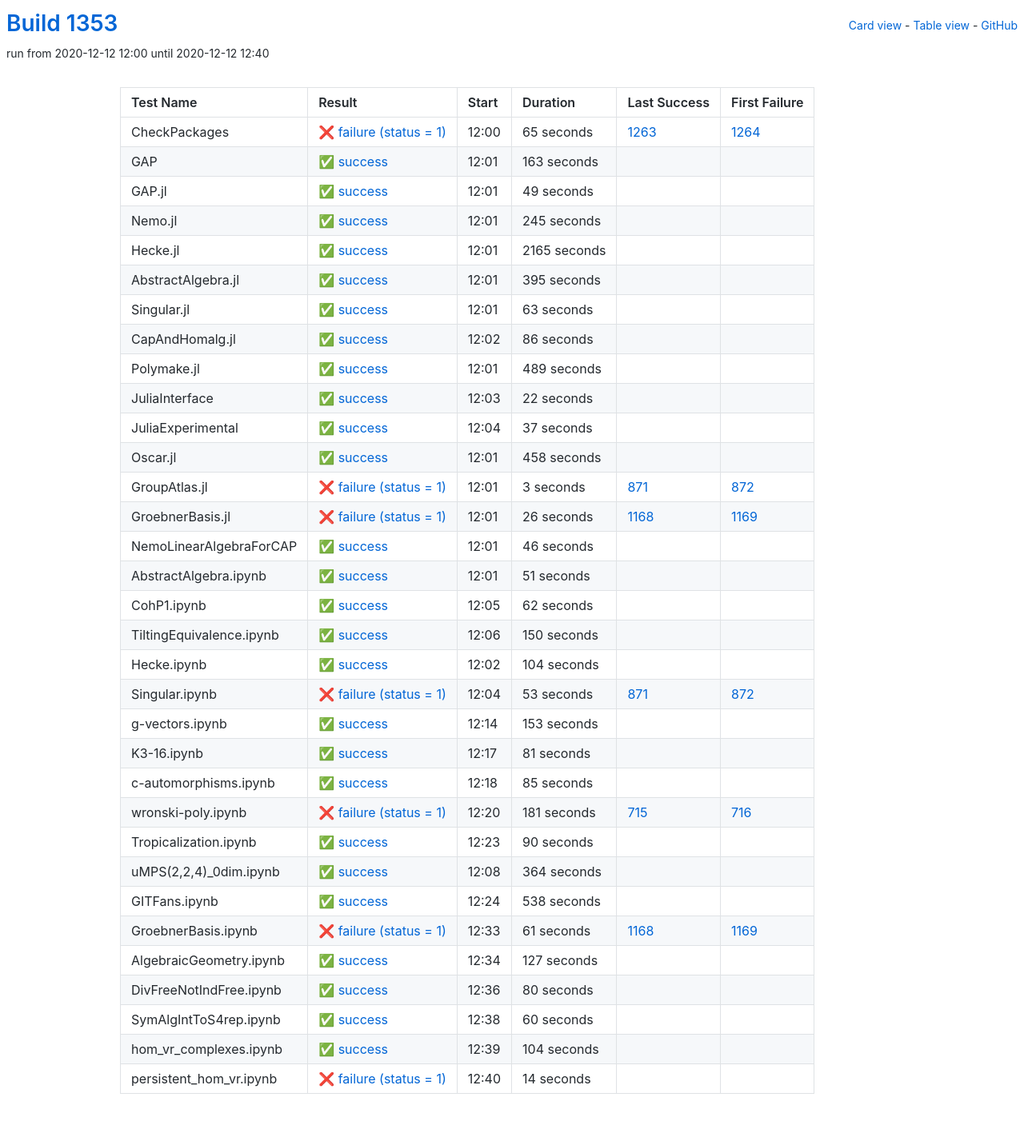
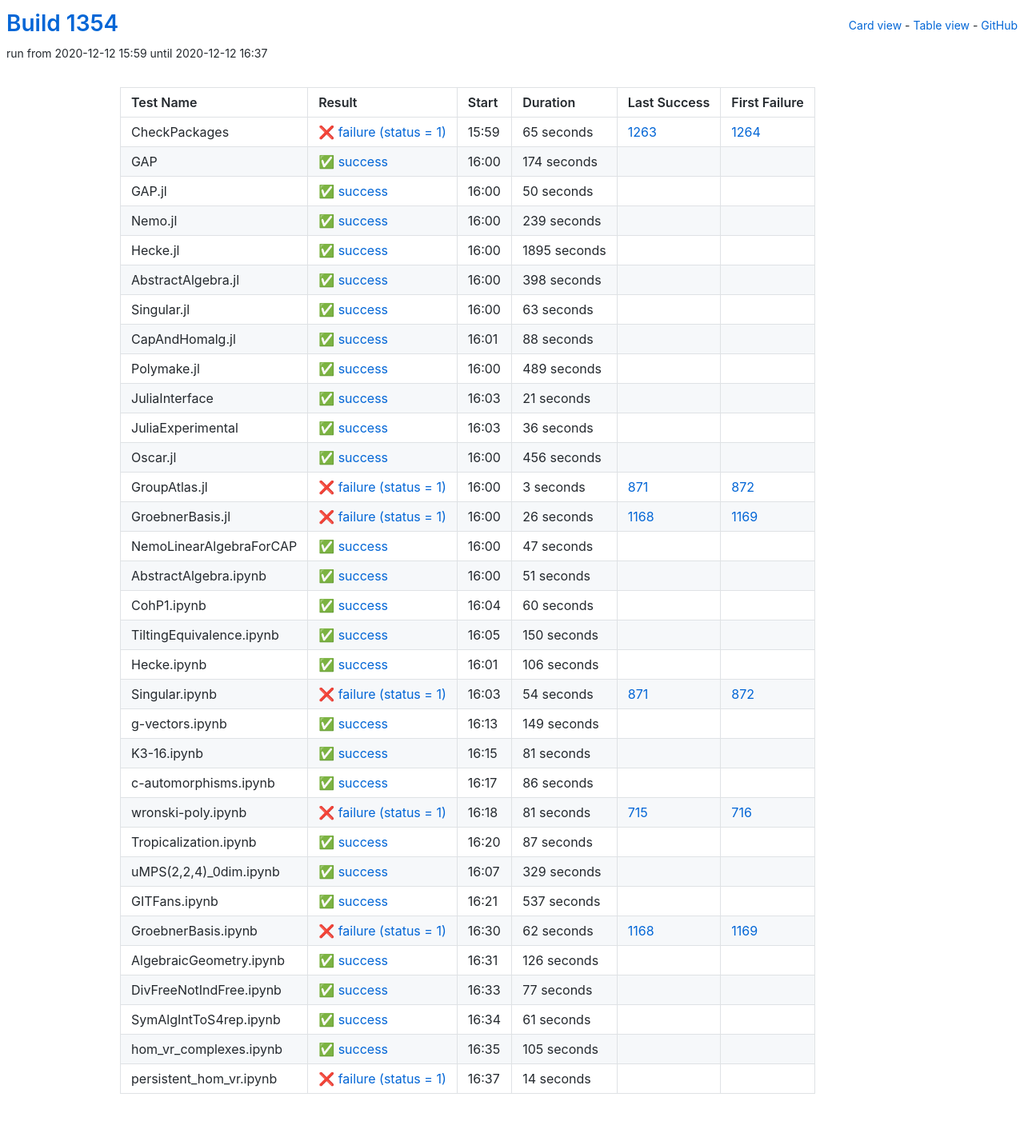
Before and after one commit to oscar-system/oscar-ci-status-stable, a Jekyll site: the page built from table.html, in a window 1280 px wide. Shown: the whole page at 80% size. Built offline with Jekyll 4.4.1, drawn with Linux system fonts in a browser that asks for light colours.

Commit message:
Build #1354

```diff
--- a/_data/ci.yml
+++ b/_data/ci.yml
@@ -1,6 +1,6 @@
 ---
-build: 1353
-build_url: https://oscarci.mathematik.uni-kl.de/job/oscar-stable/1353/
+build: 1354
+build_url: https://oscarci.mathematik.uni-kl.de/job/oscar-stable/1354/
 job: oscar-stable
 organization: oscar-system
 repo: oscar-ci-status-stable
@@ -8,8 +8,8 @@ repourl: https://github.com/oscar-system/oscar-ci-status-stable
 tests:
 - name: CheckPackages
   id: checkpackages
-  log: https://oscarci.mathematik.uni-kl.de/job/oscar-stable/1353/artifact/logs/build-1353/CheckPackages.log
-  start: 2020-12-12 12:00
+  log: https://oscarci.mathematik.uni-kl.de/job/oscar-stable/1354/artifact/logs/build-1354/CheckPackages.log
+  start: 2020-12-12 15:59
   success: false
   exitcode: 1
   status: failure
@@ -20,68 +20,68 @@ tests:
   first_failure_url: https://oscarci.mathematik.uni-kl.de/job/oscar-stable/1264/
 - name: GAP
   id: gap
-  log: https://oscarci.mathematik.uni-kl.de/job/oscar-stable/1353/artifact/logs/build-1353/GAP.log
-  start: 2020-12-12 12:01
+  log: https://oscarci.mathematik.uni-kl.de/job/oscar-stable/1354/artifact/logs/build-1354/GAP.log
+  start: 2020-12-12 16:00
   success: true
   exitcode: 0
   status: success
-  duration: 163
+  duration: 174
   last_success: false
   last_success_url:
   first_failure: false
   first_failure_url:
 - name: GAP.jl
   id: gap-jl
-  log: https://oscarci.mathematik.uni-kl.de/job/oscar-stable/1353/artifact/logs/build-1353/GAP.jl.log
-  start: 2020-12-12 12:01
+  log: https://oscarci.mathematik.uni-kl.de/job/oscar-stable/1354/artifact/logs/build-1354/GAP.jl.log
+  start: 2020-12-12 16:00
   success: true
   exitcode: 0
   status: success
-  duration: 49
+  duration: 50
   last_success: false
   last_success_url:
   first_failure: false
   first_failure_url:
 - name: Nemo.jl
   id: nemo-jl
-  log: https://oscarci.mathematik.uni-kl.de/job/oscar-stable/1353/artifact/logs/build-1353/Nemo.jl.log
-  start: 2020-12-12 12:01
+  log: https://oscarci.mathematik.uni-kl.de/job/oscar-stable/1354/artifact/logs/build-1354/Nemo.jl.log
+  start: 2020-12-12 16:00
   success: true
   exitcode: 0
   status: success
-  duration: 245
+  duration: 239
   last_success: false
   last_success_url:
   first_failure: false
   first_failure_url:
 - name: Hecke.jl
   id: hecke-jl
-  log: https://oscarci.mathematik.uni-kl.de/job/oscar-stable/1353/artifact/logs/build-1353/Hecke.jl.log
-  start: 2020-12-12 12:01
+  log: https://oscarci.mathematik.uni-kl.de/job/oscar-stable/1354/artifact/logs/build-1354/Hecke.jl.log
+  start: 2020-12-12 16:00
   success: true
   exitcode: 0
   status: success
-  duration: 2165
+  duration: 1895
   last_success: false
   last_success_url:
   first_failure: false
   first_failure_url:
 - name: AbstractAlgebra.jl
   id: abstractalgebra-jl
-  log: https://oscarci.mathematik.uni-kl.de/job/oscar-stable/1353/artifact/logs/build-1353/AbstractAlgebra.jl.log
-  start: 2020-12-12 12:01
+  log: https://oscarci.mathematik.uni-kl.de/job/oscar-stable/1354/artifact/logs/build-1354/AbstractAlgebra.jl.log
+  start: 2020-12-12 16:00
   success: true
   exitcode: 0
   status: success
-  duration: 395
+  duration: 398
   last_success: false
   last_success_url:
   first_failure: false
   first_failure_url:
 - name: Singular.jl
   id: singular-jl
-  log: https://oscarci.mathematik.uni-kl.de/job/oscar-stable/1353/artifact/logs/build-1353/Singular.jl.log
-  start: 2020-12-12 12:01
+  log: https://oscarci.mathematik.uni-kl.de/job/oscar-stable/1354/artifact/logs/build-1354/Singular.jl.log
+  start: 2020-12-12 16:00
   success: true
   exitcode: 0
   status: success
@@ -92,20 +92,20 @@ tests:
   first_failure_url:
 - name: CapAndHomalg.jl
   id: capandhomalg-jl
-  log: https://oscarci.mathematik.uni-kl.de/job/oscar-stable/1353/artifact/logs/build-1353/CapAndHomalg.jl.log
-  start: 2020-12-12 12:02
+  log: https://oscarci.mathematik.uni-kl.de/job/oscar-stable/1354/artifact/logs/build-1354/CapAndHomalg.jl.log
+  start: 2020-12-12 16:01
   success: true
   exitcode: 0
   status: success
-  duration: 86
+  duration: 88
   last_success: false
   last_success_url:
   first_failure: false
   first_failure_url:
 - name: Polymake.jl
   id: polymake-jl
-  log: https://oscarci.mathematik.uni-kl.de/job/oscar-stable/1353/artifact/logs/build-1353/Polymake.jl.log
-  start: 2020-12-12 12:01
+  log: https://oscarci.mathematik.uni-kl.de/job/oscar-stable/1354/artifact/logs/build-1354/Polymake.jl.log
+  start: 2020-12-12 16:00
   success: true
   exitcode: 0
   status: success
@@ -116,44 +116,44 @@ tests:
   first_failure_url:
 - name: JuliaInterface
   id: juliainterface
-  log: https://oscarci.mathematik.uni-kl.de/job/oscar-stable/1353/artifact/logs/build-1353/JuliaInterface.log
-  start: 2020-12-12 12:03
+  log: https://oscarci.mathematik.uni-kl.de/job/oscar-stable/1354/artifact/logs/build-1354/JuliaInterface.log
+  start: 2020-12-12 16:03
   success: true
   exitcode: 0
   status: success
-  duration: 22
+  duration: 21
   last_success: false
   last_success_url:
   first_failure: false
   first_failure_url:
 - name: JuliaExperimental
   id: juliaexperimental
-  log: https://oscarci.mathematik.uni-kl.de/job/oscar-stable/1353/artifact/logs/build-1353/JuliaExperimental.log
-  start: 2020-12-12 12:04
+  log: https://oscarci.mathematik.uni-kl.de/job/oscar-stable/1354/artifact/logs/build-1354/JuliaExperimental.log
+  start: 2020-12-12 16:03
   success: true
   exitcode: 0
   status: success
-  duration: 37
+  duration: 36
   last_success: false
   last_success_url:
   first_failure: false
   first_failure_url:
 - name: Oscar.jl
   id: oscar-jl
-  log: https://oscarci.mathematik.uni-kl.de/job/oscar-stable/1353/artifact/logs/build-1353/Oscar.jl.log
-  start: 2020-12-12 12:01
+  log: https://oscarci.mathematik.uni-kl.de/job/oscar-stable/1354/artifact/logs/build-1354/Oscar.jl.log
+  start: 2020-12-12 16:00
   success: true
   exitcode: 0
   status: success
-  duration: 458
+  duration: 456
   last_success: false
   last_success_url:
   first_failure: false
   first_failure_url:
 - name: GroupAtlas.jl
   id: groupatlas-jl
-  log: https://oscarci.mathematik.uni-kl.de/job/oscar-stable/1353/artifact/logs/build-1353/GroupAtlas.jl.log
-  start: 2020-12-12 12:01
+  log: https://oscarci.mathematik.uni-kl.de/job/oscar-stable/1354/artifact/logs/build-1354/GroupAtlas.jl.log
+  start: 2020-12-12 16:00
   success: false
   exitcode: 1
   status: failure
@@ -164,8 +164,8 @@ tests:
   first_failure_url: https://oscarci.mathematik.uni-kl.de/job/oscar-stable/872/
 - name: GroebnerBasis.jl
   id: groebnerbasis-jl
-  log: https://oscarci.mathematik.uni-kl.de/job/oscar-stable/1353/artifact/logs/build-1353/GroebnerBasis.jl.log
-  start: 2020-12-12 12:01
+  log: https://oscarci.mathematik.uni-kl.de/job/oscar-stable/1354/artifact/logs/build-1354/GroebnerBasis.jl.log
+  start: 2020-12-12 16:00
   success: false
   exitcode: 1
   status: failure
@@ -176,20 +176,20 @@ tests:
   first_failure_url: https://oscarci.mathematik.uni-kl.de/job/oscar-stable/1169/
 - name: NemoLinearAlgebraForCAP
   id: nemolinearalgebraforcap
-  log: https://oscarci.mathematik.uni-kl.de/job/oscar-stable/1353/artifact/logs/build-1353/NemoLinearAlgebraForCAP.log
-  start: 2020-12-12 12:01
+  log: https://oscarci.mathematik.uni-kl.de/job/oscar-stable/1354/artifact/logs/build-1354/NemoLinearAlgebraForCAP.log
+  start: 2020-12-12 16:00
   success: true
   exitcode: 0
   status: success
-  duration: 46
+  duration: 47
   last_success: false
   last_success_url:
   first_failure: false
   first_failure_url:
 - name: AbstractAlgebra.ipynb
   id: abstractalgebra-ipynb
-  log: https://oscarci.mathematik.uni-kl.de/job/oscar-stable/1353/artifact/logs/build-1353/AbstractAlgebra.ipynb.log
-  start: 2020-12-12 12:01
+  log: https://oscarci.mathematik.uni-kl.de/job/oscar-stable/1354/artifact/logs/build-1354/AbstractAlgebra.ipynb.log
+  start: 2020-12-12 16:00
   success: true
   exitcode: 0
   status: success
@@ -200,20 +200,20 @@ tests:
   first_failure_url:
 - name: CohP1.ipynb
   id: cohp1-ipynb
-  log: https://oscarci.mathematik.uni-kl.de/job/oscar-stable/1353/artifact/logs/build-1353/CohP1.ipynb.log
-  start: 2020-12-12 12:05
+  log: https://oscarci.mathematik.uni-kl.de/job/oscar-stable/1354/artifact/logs/build-1354/CohP1.ipynb.log
+  start: 2020-12-12 16:04
   success: true
   exitcode: 0
   status: success
-  duration: 62
+  duration: 60
   last_success: false
   last_success_url:
   first_failure: false
   first_failure_url:
 - name: TiltingEquivalence.ipynb
   id: tiltingequivalence-ipynb
-  log: https://oscarci.mathematik.uni-kl.de/job/oscar-stable/1353/artifact/logs/build-1353/TiltingEquivalence.ipynb.log
-  start: 2020-12-12 12:06
+  log: https://oscarci.mathematik.uni-kl.de/job/oscar-stable/1354/artifact/logs/build-1354/TiltingEquivalence.ipynb.log
+  start: 2020-12-12 16:05
   success: true
   exitcode: 0
   status: success
@@ -224,44 +224,44 @@ tests:
   first_failure_url:
 - name: Hecke.ipynb
   id: hecke-ipynb
-  log: https://oscarci.mathematik.uni-kl.de/job/oscar-stable/1353/artifact/logs/build-1353/Hecke.ipynb.log
-  start: 2020-12-12 12:02
+  log: https://oscarci.mathematik.uni-kl.de/job/oscar-stable/1354/artifact/logs/build-1354/Hecke.ipynb.log
+  start: 2020-12-12 16:01
   success: true
   exitcode: 0
   status: success
-  duration: 104
+  duration: 106
   last_success: false
   last_success_url:
   first_failure: false
   first_failure_url:
 - name: Singular.ipynb
   id: singular-ipynb
-  log: https://oscarci.mathematik.uni-kl.de/job/oscar-stable/1353/artifact/logs/build-1353/Singular.ipynb.log
-  start: 2020-12-12 12:04
+  log: https://oscarci.mathematik.uni-kl.de/job/oscar-stable/1354/artifact/logs/build-1354/Singular.ipynb.log
+  start: 2020-12-12 16:03
   success: false
   exitcode: 1
   status: failure
-  duration: 53
+  duration: 54
   last_success: 871
   last_success_url: https://oscarci.mathematik.uni-kl.de/job/oscar-stable/871/
   first_failure: 872
   first_failure_url: https://oscarci.mathematik.uni-kl.de/job/oscar-stable/872/
 - name: g-vectors.ipynb
   id: g-vectors-ipynb
-  log: https://oscarci.mathematik.uni-kl.de/job/oscar-stable/1353/artifact/logs/build-1353/g-vectors.ipynb.log
-  start: 2020-12-12 12:14
+  log: https://oscarci.mathematik.uni-kl.de/job/oscar-stable/1354/artifact/logs/build-1354/g-vectors.ipynb.log
+  start: 2020-12-12 16:13
   success: true
   exitcode: 0
   status: success
-  duration: 153
+  duration: 149
   last_success: false
   last_success_url:
   first_failure: false
   first_failure_url:
 - name: K3-16.ipynb
   id: k3-16-ipynb
-  log: https://oscarci.mathematik.uni-kl.de/job/oscar-stable/1353/artifact/logs/build-1353/K3-16.ipynb.log
-  start: 2020-12-12 12:17
+  log: https://oscarci.mathematik.uni-kl.de/job/oscar-stable/1354/artifact/logs/build-1354/K3-16.ipynb.log
+  start: 2020-12-12 16:15
   success: true
   exitcode: 0
   status: success
@@ -272,128 +272,128 @@ tests:
   first_failure_url:
 - name: c-automorphisms.ipynb
   id: c-automorphisms-ipynb
-  log: https://oscarci.mathematik.uni-kl.de/job/oscar-stable/1353/artifact/logs/build-1353/c-automorphisms.ipynb.log
-  start: 2020-12-12 12:18
+  log: https://oscarci.mathematik.uni-kl.de/job/oscar-stable/1354/artifact/logs/build-1354/c-automorphisms.ipynb.log
+  start: 2020-12-12 16:17
   success: true
   exitcode: 0
   status: success
-  duration: 85
+  duration: 86
   last_success: false
   last_success_url:
   first_failure: false
   first_failure_url:
 - name: wronski-poly.ipynb
   id: wronski-poly-ipynb
-  log: https://oscarci.mathematik.uni-kl.de/job/oscar-stable/1353/artifact/logs/build-1353/wronski-poly.ipynb.log
-  start: 2020-12-12 12:20
+  log: https://oscarci.mathematik.uni-kl.de/job/oscar-stable/1354/artifact/logs/build-1354/wronski-poly.ipynb.log
+  start: 2020-12-12 16:18
   success: false
   exitcode: 1
   status: failure
-  duration: 181
+  duration: 81
   last_success: 715
   last_success_url: https://oscarci.mathematik.uni-kl.de/job/oscar-stable/715/
   first_failure: 716
   first_failure_url: https://oscarci.mathematik.uni-kl.de/job/oscar-stable/716/
 - name: Tropicalization.ipynb
   id: tropicalization-ipynb
-  log: https://oscarci.mathematik.uni-kl.de/job/oscar-stable/1353/artifact/logs/build-1353/Tropicalization.ipynb.log
-  start: 2020-12-12 12:23
+  log: https://oscarci.mathematik.uni-kl.de/job/oscar-stable/1354/artifact/logs/build-1354/Tropicalization.ipynb.log
+  start: 2020-12-12 16:20
   success: true
   exitcode: 0
   status: success
-  duration: 90
+  duration: 87
   last_success: false
   last_success_url:
   first_failure: false
   first_failure_url:
 - name: uMPS(2,2,4)_0dim.ipynb
   id: umps-2-2-4-0dim-ipynb
-  log: https://oscarci.mathematik.uni-kl.de/job/oscar-stable/1353/artifact/logs/build-1353/uMPS-2-2-4-_0dim.ipynb.log
-  start: 2020-12-12 12:08
+  log: https://oscarci.mathematik.uni-kl.de/job/oscar-stable/1354/artifact/logs/build-1354/uMPS-2-2-4-_0dim.ipynb.log
+  start: 2020-12-12 16:07
   success: true
   exitcode: 0
   status: success
-  duration: 364
+  duration: 329
   last_success: false
   last_success_url:
   first_failure: false
   first_failure_url:
 - name: GITFans.ipynb
   id: gitfans-ipynb
-  log: https://oscarci.mathematik.uni-kl.de/job/oscar-stable/1353/artifact/logs/build-1353/GITFans.ipynb.log
-  start: 2020-12-12 12:24
+  log: https://oscarci.mathematik.uni-kl.de/job/oscar-stable/1354/artifact/logs/build-1354/GITFans.ipynb.log
+  start: 2020-12-12 16:21
   success: true
   exitcode: 0
   status: success
-  duration: 538
+  duration: 537
   last_success: false
   last_success_url:
   first_failure: false
   first_failure_url:
 - name: GroebnerBasis.ipynb
   id: groebnerbasis-ipynb
-  log: https://oscarci.mathematik.uni-kl.de/job/oscar-stable/1353/artifact/logs/build-1353/GroebnerBasis.ipynb.log
-  start: 2020-12-12 12:33
+  log: https://oscarci.mathematik.uni-kl.de/job/oscar-stable/1354/artifact/logs/build-1354/GroebnerBasis.ipynb.log
+  start: 2020-12-12 16:30
   success: false
   exitcode: 1
   status: failure
-  duration: 61
+  duration: 62
   last_success: 1168
   last_success_url: https://oscarci.mathematik.uni-kl.de/job/oscar-stable/1168/
   first_failure: 1169
   first_failure_url: https://oscarci.mathematik.uni-kl.de/job/oscar-stable/1169/
 - name: AlgebraicGeometry.ipynb
   id: algebraicgeometry-ipynb
-  log: https://oscarci.mathematik.uni-kl.de/job/oscar-stable/1353/artifact/logs/build-1353/AlgebraicGeometry.ipynb.log
-  start: 2020-12-12 12:34
+  log: https://oscarci.mathematik.uni-kl.de/job/oscar-stable/1354/artifact/logs/build-1354/AlgebraicGeometry.ipynb.log
+  start: 2020-12-12 16:31
   success: true
   exitcode: 0
   status: success
-  duration: 127
+  duration: 126
   last_success: false
   last_success_url:
   first_failure: false
   first_failure_url:
 - name: DivFreeNotIndFree.ipynb
   id: divfreenotindfree-ipynb
-  log: https://oscarci.mathematik.uni-kl.de/job/oscar-stable/1353/artifact/logs/build-1353/DivFreeNotIndFree.ipynb.log
-  start: 2020-12-12 12:36
+  log: https://oscarci.mathematik.uni-kl.de/job/oscar-stable/1354/artifact/logs/build-1354/DivFreeNotIndFree.ipynb.log
+  start: 2020-12-12 16:33
   success: true
   exitcode: 0
   status: success
-  duration: 80
+  duration: 77
   last_success: false
   last_success_url:
   first_failure: false
   first_failure_url:
 - name: SymAlgIntToS4rep.ipynb
   id: symalginttos4rep-ipynb
-  log: https://oscarci.mathematik.uni-kl.de/job/oscar-stable/1353/artifact/logs/build-1353/SymAlgIntToS4rep.ipynb.log
-  start: 2020-12-12 12:38
+  log: https://oscarci.mathematik.uni-kl.de/job/oscar-stable/1354/artifact/logs/build-1354/SymAlgIntToS4rep.ipynb.log
+  start: 2020-12-12 16:34
   success: true
   exitcode: 0
   status: success
-  duration: 60
+  duration: 61
   last_success: false
   last_success_url:
   first_failure: false
   first_failure_url:
 - name: hom_vr_complexes.ipynb
   id: hom-vr-complexes-ipynb
-  log: https://oscarci.mathematik.uni-kl.de/job/oscar-stable/1353/artifact/logs/build-1353/hom_vr_complexes.ipynb.log
-  start: 2020-12-12 12:39
+  log: https://oscarci.mathematik.uni-kl.de/job/oscar-stable/1354/artifact/logs/build-1354/hom_vr_complexes.ipynb.log
+  start: 2020-12-12 16:35
   success: true
   exitcode: 0
   status: success
-  duration: 104
+  duration: 105
   last_success: false
   last_success_url:
   first_failure: false
   first_failure_url:
 - name: persistent_hom_vr.ipynb
   id: persistent-hom-vr-ipynb
-  log: https://oscarci.mathematik.uni-kl.de/job/oscar-stable/1353/artifact/logs/build-1353/persistent_hom_vr.ipynb.log
-  start: 2020-12-12 12:40
+  log: https://oscarci.mathematik.uni-kl.de/job/oscar-stable/1354/artifact/logs/build-1354/persistent_hom_vr.ipynb.log
+  start: 2020-12-12 16:37
   success: false
   exitcode: 1
   status: failure
```
Also changed, not shown: README.md.
